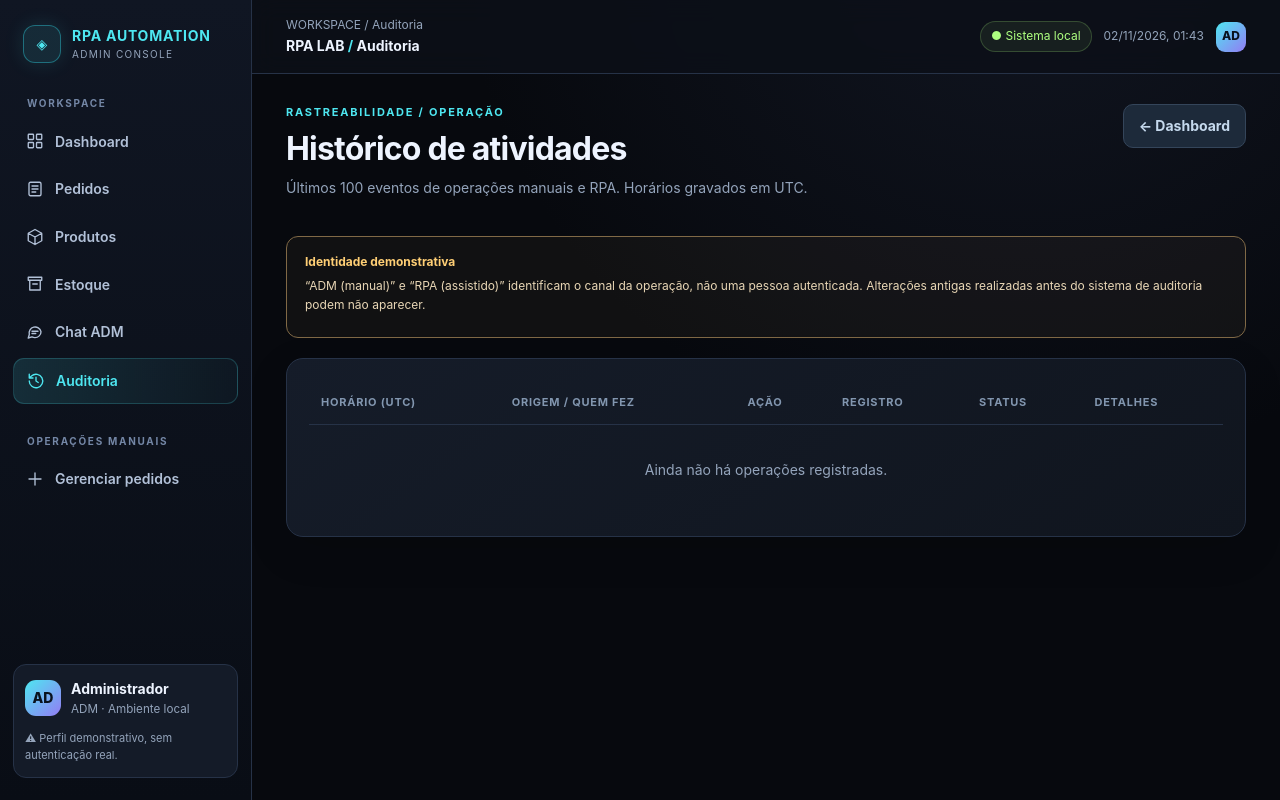
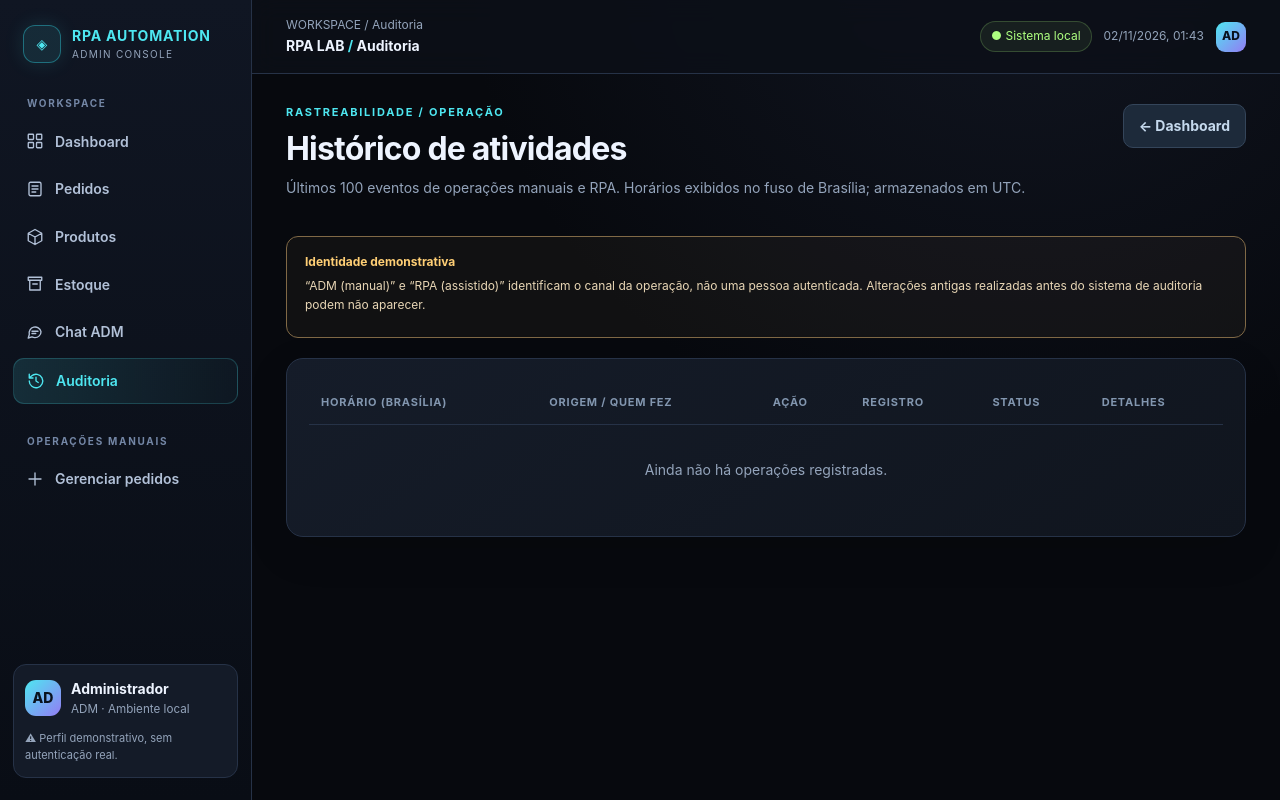
Before and after one commit to phzl0/RPA-Automation-Lab, a Flask app: page /auditoria in a window 1280 px wide. Run offline with Flask 3, Linux system fonts and the light colour scheme; data that the repository does not hold is empty.

Commit message:
style: use Brazilian local time in activity dashboard

```diff
--- a/erp/templates/auditoria.html
+++ b/erp/templates/auditoria.html
@@ -1,5 +1,5 @@
 {% extends "base.html" %}{% set section="auditoria" %}{% set page_name="Auditoria" %}{% block title %}Auditoria | RPA LAB{% endblock %}{% block content %}
-<div class="page-head"><div><div class="eyebrow">Rastreabilidade / Operação</div><h1>Histórico de atividades</h1><p class="muted">Últimos 100 eventos de operações manuais e RPA. Horários gravados em UTC.</p></div><a href="/adm" class="btn secondary">← Dashboard</a></div>
+<div class="page-head"><div><div class="eyebrow">Rastreabilidade / Operação</div><h1>Histórico de atividades</h1><p class="muted">Últimos 100 eventos de operações manuais e RPA. Horários exibidos no fuso de Brasília; armazenados em UTC.</p></div><a href="/adm" class="btn secondary">← Dashboard</a></div>
 <div class="notice compact" style="margin-bottom:20px"><strong>Identidade demonstrativa</strong><p>“ADM (manual)” e “RPA (assistido)” identificam o canal da operação, não uma pessoa autenticada. Alterações antigas realizadas antes do sistema de auditoria podem não aparecer.</p></div>
-<section class="card"><div class="table-wrap"><table><thead><tr><th>Horário (UTC)</th><th>Origem / Quem fez</th><th>Ação</th><th>Registro</th><th>Status</th><th>Detalhes</th></tr></thead><tbody>{% for event in events %}<tr><td>{{ event.occurred_at }}</td><td><span class="tag {{ 'rpa' if event.source=='rpa' else 'manual' }}">{{ event.actor_label }}</span></td><td>{{ event.action.replace('_',' ').capitalize() }}</td><td>{{ event.entity_type }} {% if event.entity_id %}· {{ event.entity_id }}{% endif %}</td><td><span class="tag {{ 'success' if event.status=='sucesso' else 'error' }}">{{ event.status }}</span></td><td>{{ event.detail or '—' }}</td></tr>{% else %}<tr><td colspan="6" class="table-empty">Ainda não há operações registradas.</td></tr>{% endfor %}</tbody></table></div></section>
+<section class="card"><div class="table-wrap"><table><thead><tr><th>Horário (Brasília)</th><th>Origem / Quem fez</th><th>Ação</th><th>Registro</th><th>Status</th><th>Detalhes</th></tr></thead><tbody>{% for event in events %}<tr><td>{{ event.occurred_local }}</td><td><span class="tag {{ 'rpa' if event.source=='rpa' else 'manual' }}">{{ event.actor_label }}</span></td><td>{{ event.action.replace('_',' ').capitalize() }}</td><td>{{ event.entity_type }} {% if event.entity_id %}· {{ event.entity_id }}{% endif %}</td><td><span class="tag {{ 'success' if event.status=='sucesso' else 'error' }}">{{ event.status }}</span></td><td>{{ event.detail or '—' }}</td></tr>{% else %}<tr><td colspan="6" class="table-empty">Ainda não há operações registradas.</td></tr>{% endfor %}</tbody></table></div></section>
 {% endblock %}
```
